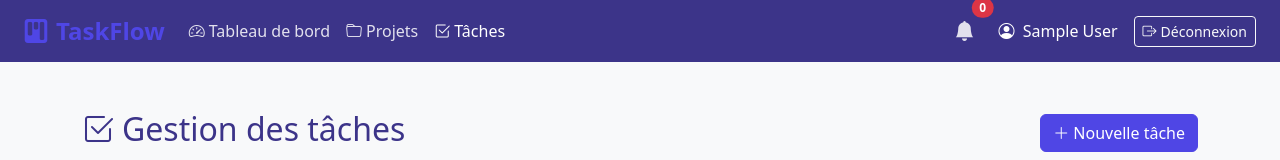
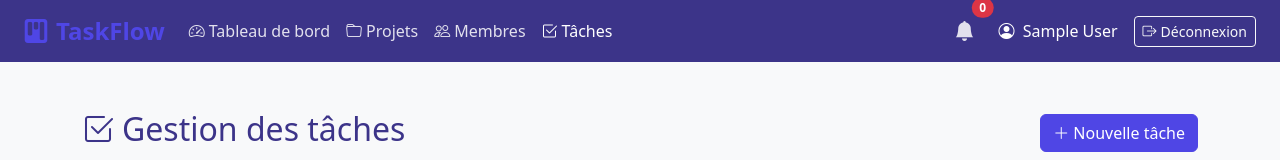
Before and after one commit to 00mistrust/TaskFlow, a plain HTML site: page frontend/tasks.html in a window 1280 px wide. Shown: the top 160 px of the page. Drawn offline with nearby package versions, Linux system fonts and the light colour scheme; no server answers; sample sign-in values are in the browser's storage.

```diff
--- a/frontend/tasks.html
+++ b/frontend/tasks.html
@@ -66,6 +66,10 @@
             <i class="bi bi-folder me-1"></i>Projets
           </a>
         </li>
+          <li class="nav-item">
+            <a class="nav-link" href="members.html">
+              <i class="bi bi-people me-1"></i>Membres
+            </a>
         <li class="nav-item">
           <a class="nav-link active" href="tasks.html">
             <i class="bi bi-check2-square me-1"></i>Tâches
```
